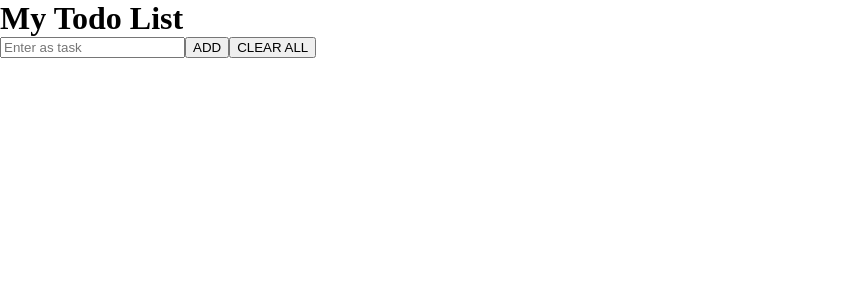
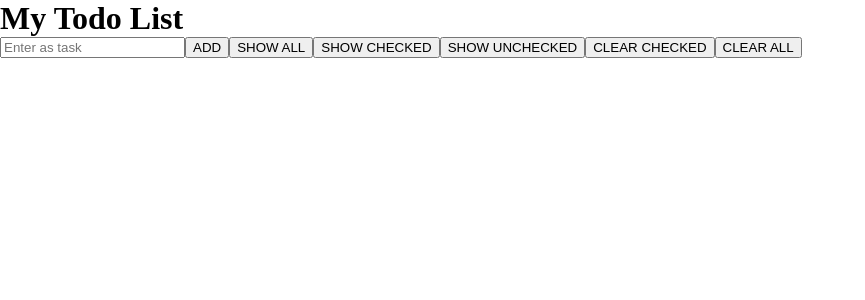
Before and after one commit to tasneem94/todo-app-react, a React (Vite) app: page / in a window 1280 px wide. Shown: the top 300 px of the page, without its empty margins (0-865 px from the left). Built offline with nearby package versions, Linux system fonts and the light colour scheme.

Commit message:
added more functions

```diff
--- a/src/ToDoList.jsx
+++ b/src/ToDoList.jsx
@@ -1,7 +1,6 @@
 import { useState } from "react";
 
 export const ToDoList = () => {
-  const tasks = ["apple", "mango", "banana"];
   const [todoList, setTodoList] = useState([]);
   const [newTask, setNewTask] = useState("");
 
@@ -12,7 +11,8 @@ export const ToDoList = () => {
   const addTask = () => {
     const task = {
       taskName: newTask,
-      completed: false,
+      checked: false,
+      hidden: false,
     };
     if (newTask.trim() !== "") {
       setTodoList((prevTodoList) => [...prevTodoList, task]);
@@ -28,7 +28,7 @@ export const ToDoList = () => {
     setTodoList(
       todoList.map((task, i) => {
         if (index === i) {
-          return { ...task, completed: true };
+          return { ...task, checked: true };
         } else {
           return task;
         }
@@ -58,8 +58,32 @@ export const ToDoList = () => {
     }
   };
 
+  const showAllTask = () => {
+    setTodoList(todoList.map((task) => ({ ...task, hidden: false })));
+  };
+
+  const showCheckedTask = () => {
+    setTodoList(
+      todoList.map((task) =>
+        task.checked ? { ...task, hidden: false } : { ...task, hidden: true }
+      )
+    );
+  };
+
+  const showUncheckedTask = () => {
+    setTodoList(
+      todoList.map((task) =>
+        task.checked ? { ...task, hidden: true } : { ...task, hidden: false }
+      )
+    );
+  };
+
+  const clearCheckedTask = () => {
+    setTodoList(todoList.filter((task) => !task.checked));
+  };
+
   const clearAllTask = () => {
-    setTodoList(todoList.filter((task) => !task.completed));
+    setTodoList([]);
   };
 
   return (
@@ -72,46 +96,66 @@ export const ToDoList = () => {
           value={newTask}
           onChange={handleInputChange}
         />
-        <button className="add-task-btn" onClick={addTask}>
+        <button className="add-task-btn btn" onClick={addTask}>
           ADD
         </button>
-        <button className="celar-all-task-btn" onClick={clearAllTask}>
+        <button className="btn" onClick={showAllTask}>
+          SHOW ALL
+        </button>
+        <button className="btn" onClick={showCheckedTask}>
+          SHOW CHECKED
+        </button>
+        <button className="btn" onClick={showUncheckedTask}>
+          SHOW UNCHECKED
+        </button>
+        <button className="btn" onClick={clearCheckedTask}>
+          CLEAR CHECKED
+        </button>
+        <button className="btn" onClick={clearAllTask}>
           CLEAR ALL
         </button>
       </div>
       <div className="task-tile">
         <ul>
           {todoList.map((task, index) => {
+            if (!task.hidden) {
               return (
                 <li key={index}>
                   <span
                     className="text"
                     style={{
-                    textDecoration: task.completed ? "line-through" : "",
+                      textDecoration: task.checked ? "line-through" : "",
                     }}
                   >
                     {task.taskName}
                   </span>
-                <button className="del-btn" onClick={() => delTask(index)}>
+                  <button
+                    className="del-btn btn"
+                    onClick={() => delTask(index)}
+                  >
                     DEL
                   </button>
-                <button className="up-btn" onClick={() => moveTaskUp(index)}>
+                  <button
+                    className="up-btn btn"
+                    onClick={() => moveTaskUp(index)}
+                  >
                     UP
                   </button>
                   <button
-                  className="down-btn"
+                    className="down-btn btn"
                     onClick={() => moveTaskDown(index)}
                   >
                     DOWN
                   </button>
                   <button
-                  className="chekced-btn"
+                    className="chekced-btn btn"
                     onClick={() => checkedTask(index)}
                   >
                     CHECKED
                   </button>
                 </li>
               );
+            }
           })}
         </ul>
       </div>
```
Lines whose indentation alone changed are shown as unchanged.
